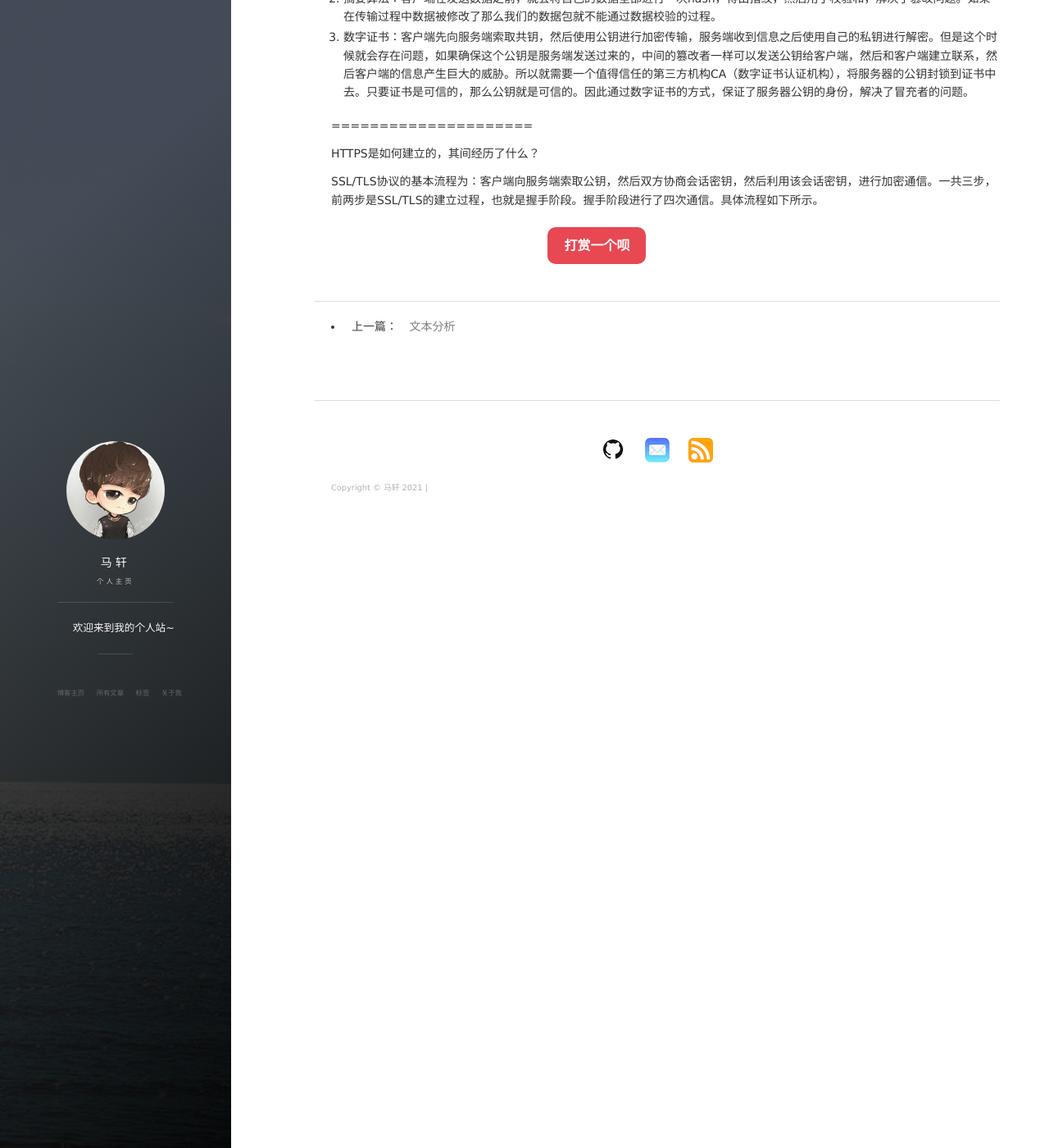
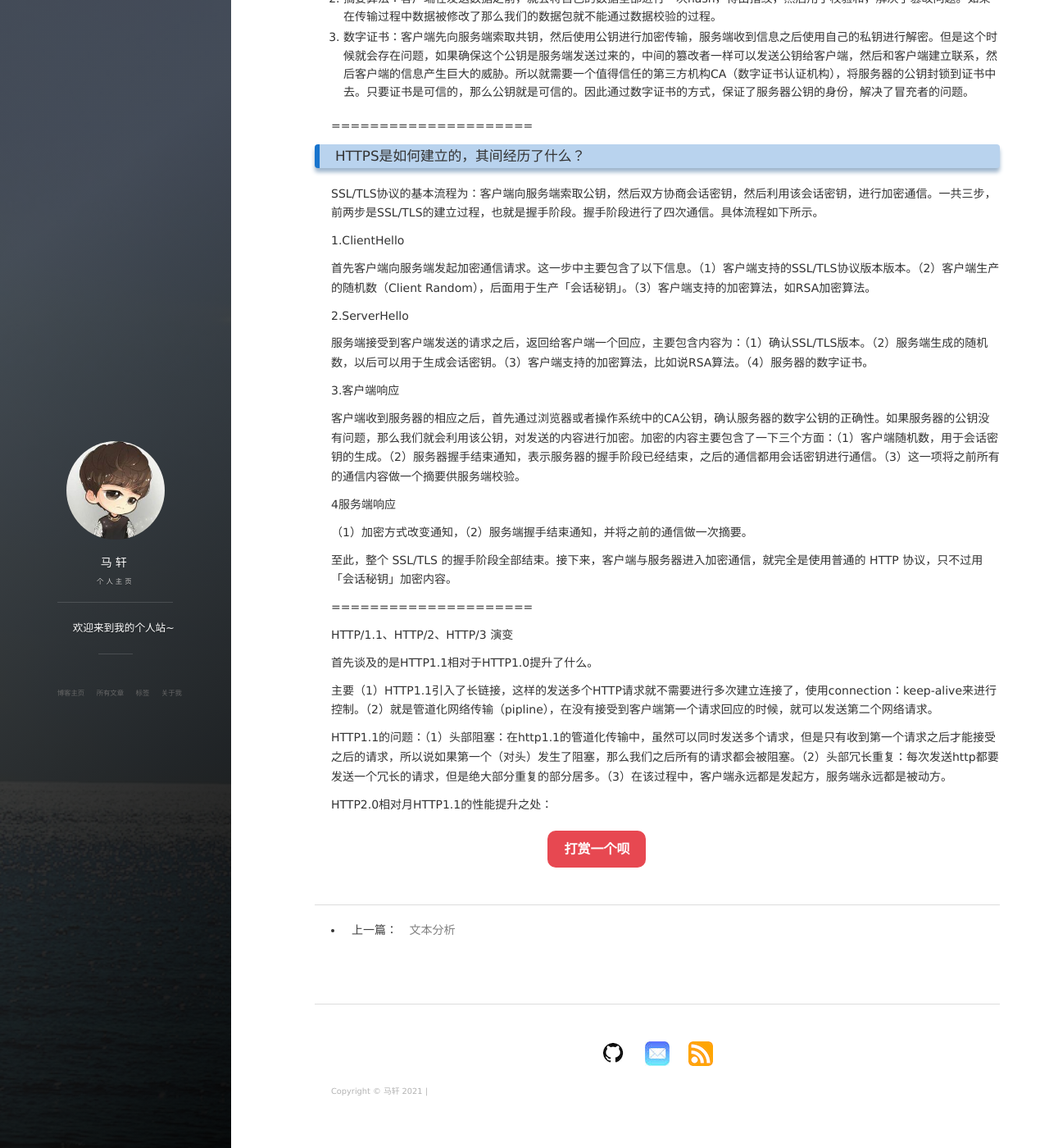
Before and after one commit to basicButtons/basicButtons.github.io, a Jekyll site: the page built from _posts/2021-07-19-network.md, in a window 1280 px wide and 1400 px high, scrolled down 1718 px. Shown: the whole window at 82% size. Built offline with Jekyll 4.4.1, drawn with Linux system fonts in a browser that asks for light colours; nearby versions of some CDN libraries; comment, search, counter and statistics services are not loaded.

Commit message:
add 7-19

```diff
--- a/_posts/2021-07-19-network.md
+++ b/_posts/2021-07-19-network.md
@@ -83,6 +83,40 @@ HTTPS如何来解决HTTP的三个问题的呢？
 
 =====================
 
-HTTPS是如何建立的，其间经历了什么？
+### HTTPS是如何建立的，其间经历了什么？
 
 SSL/TLS协议的基本流程为：客户端向服务端索取公钥，然后双方协商会话密钥，然后利用该会话密钥，进行加密通信。一共三步，前两步是SSL/TLS的建立过程，也就是握手阶段。握手阶段进行了四次通信。具体流程如下所示。
+
+1.ClientHello
+
+首先客户端向服务端发起加密通信请求。这一步中主要包含了以下信息。（1）客户端支持的SSL/TLS协议版本版本。（2）客户端生产的随机数（Client Random），后面用于生产「会话秘钥」。（3）客户端支持的加密算法，如RSA加密算法。
+
+2.ServerHello
+
+服务端接受到客户端发送的请求之后，返回给客户端一个回应，主要包含内容为：（1）确认SSL/TLS版本。（2）服务端生成的随机数，以后可以用于生成会话密钥。（3）客户端支持的加密算法，比如说RSA算法。（4）服务器的数字证书。
+
+3.客户端响应
+
+客户端收到服务器的相应之后，首先通过浏览器或者操作系统中的CA公钥，确认服务器的数字公钥的正确性。如果服务器的公钥没有问题，那么我们就会利用该公钥，对发送的内容进行加密。加密的内容主要包含了一下三个方面：（1）客户端随机数，用于会话密钥的生成。（2）服务器握手结束通知，表示服务器的握手阶段已经结束，之后的通信都用会话密钥进行通信。（3）这一项将之前所有的通信内容做一个摘要供服务端校验。
+
+4服务端响应
+
+（1）加密方式改变通知，（2）服务端握手结束通知，并将之前的通信做一次摘要。
+
+
+
+至此，整个 SSL/TLS 的握手阶段全部结束。接下来，客户端与服务器进入加密通信，就完全是使用普通的 HTTP 协议，只不过用「会话秘钥」加密内容。
+
+
+
+=====================
+
+HTTP/1.1、HTTP/2、HTTP/3 演变
+
+首先谈及的是HTTP1.1相对于HTTP1.0提升了什么。
+
+主要（1）HTTP1.1引入了长链接，这样的发送多个HTTP请求就不需要进行多次建立连接了，使用connection：keep-alive来进行控制。（2）就是管道化网络传输（pipline），在没有接受到客户端第一个请求回应的时候，就可以发送第二个网络请求。
+
+HTTP1.1的问题：（1）头部阻塞：在http1.1的管道化传输中，虽然可以同时发送多个请求，但是只有收到第一个请求之后才能接受之后的请求，所以说如果第一个（对头）发生了阻塞，那么我们之后所有的请求都会被阻塞。（2）头部冗长重复：每次发送http都要发送一个冗长的请求，但是绝大部分重复的部分居多。（3）在该过程中，客户端永远都是发起方，服务端永远都是被动方。
+
+HTTP2.0相对月HTTP1.1的性能提升之处：
```
